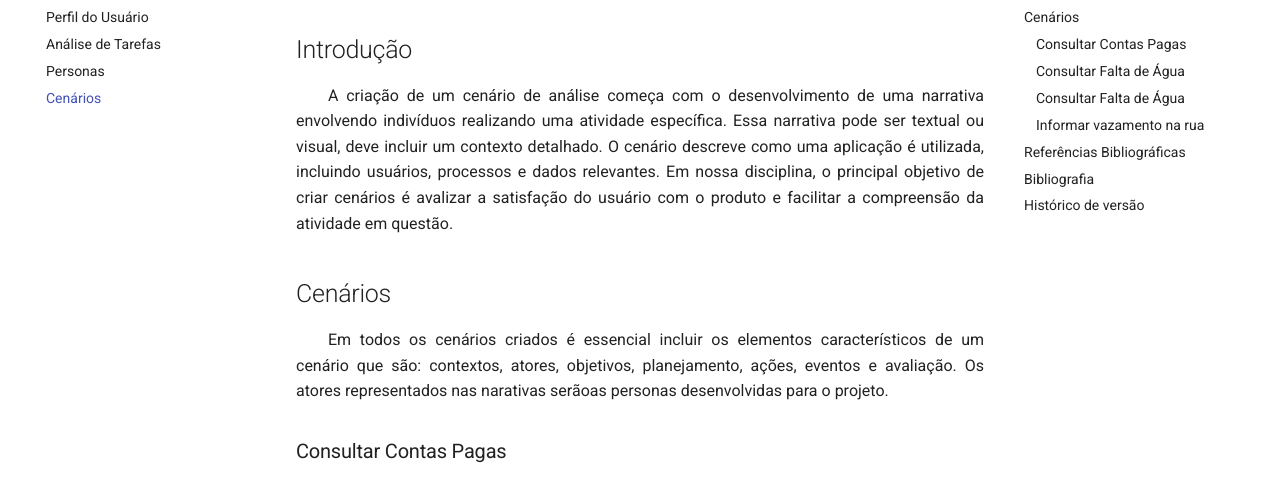
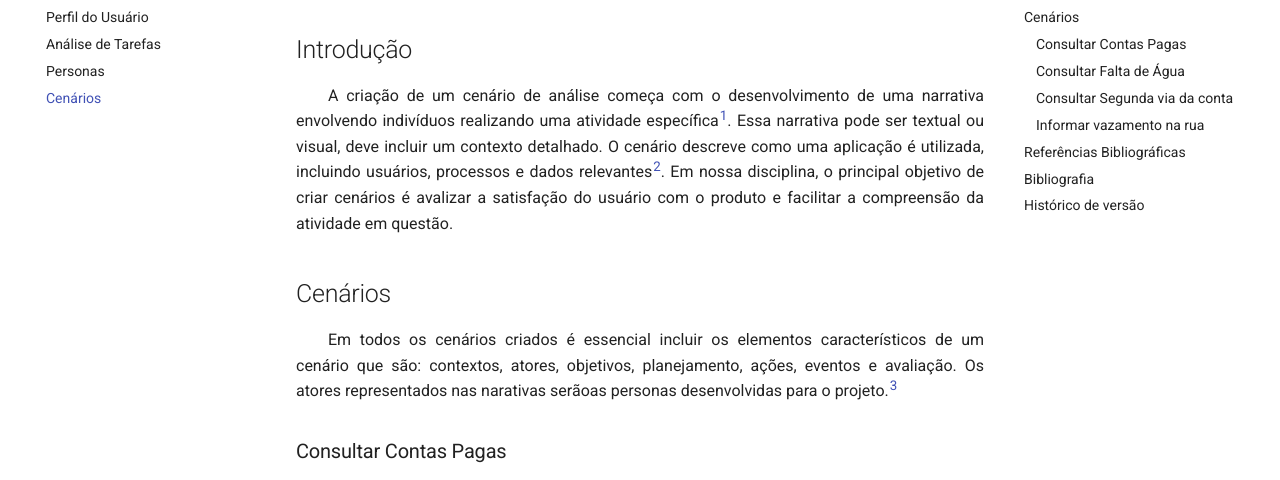
Before and after one commit to Interacao-Humano-Computador/2023.2-Caesb, an MkDocs documentation site: the page built from docs/analise-de-requisitos/cenario1.md, in a window 1280 px wide and 900 px high. Shown: the part 196-676 px from the top of the window. Built offline with MkDocs 1.6.1 and Material for MkDocs 9.7.7, drawn with Linux system fonts in a browser that asks for light colours; some of the changed text lies outside the part shown.

Commit message:
Arruma referencia e titulo

```diff
--- a/docs/analise-de-requisitos/cenario1.md
+++ b/docs/analise-de-requisitos/cenario1.md
@@ -2,11 +2,11 @@
 
 ## Introdução
 
-<p align="justify">&emsp;&emsp;A criação de um cenário de análise começa com o desenvolvimento de uma narrativa envolvendo indivíduos realizando uma atividade específica. Essa narrativa pode ser textual ou visual, deve incluir um contexto detalhado. O cenário descreve como uma aplicação é utilizada, incluindo usuários, processos e dados relevantes. Em nossa disciplina, o principal objetivo de criar cenários é avalizar a satisfação do usuário com o produto e facilitar a compreensão da atividade em questão.</p>
+<p align="justify">&emsp;&emsp;A criação de um cenário de análise começa com o desenvolvimento de uma narrativa envolvendo indivíduos realizando uma atividade específica<a href="#1"><sup>1</sup></a>. Essa narrativa pode ser textual ou visual, deve incluir um contexto detalhado. O cenário descreve como uma aplicação é utilizada, incluindo usuários, processos e dados relevantes<a href="#2"><sup>2</sup></a>. Em nossa disciplina, o principal objetivo de criar cenários é avalizar a satisfação do usuário com o produto e facilitar a compreensão da atividade em questão.</p>
 
 ## Cenários
 
-<p align="justify">&emsp;&emsp;Em todos os cenários criados é essencial incluir os elementos característicos de um cenário que são: contextos,  atores, objetivos, planejamento, ações, eventos e avaliação. Os atores representados nas narativas serãoas personas desenvolvidas para o projeto.</p>
+<p align="justify">&emsp;&emsp;Em todos os cenários criados é essencial incluir os elementos característicos de um cenário que são: contextos,  atores, objetivos, planejamento, ações, eventos e avaliação. Os atores representados nas narativas serãoas personas desenvolvidas para o projeto.<a href="#3"><sup>3</sup></a></p>
 
 ### Consultar Contas Pagas
    <p align="justify">&emsp;&emsp;Daniel Paulo Nunes, um professor de matemática do ensino médio com 40 anos de idade, residente em Brasília, é um cidadão comum que precisa acessar o site da Caesb para consultar suas contas pagas. Num dia ensolarado de domingo, depois de aproveitar seu café da manhã com sua esposa e filhos, Daniel decide lidar com sua papelada e verificar o histórico de contas pagas em seu laptop. Ele tem um conhecimento sólido na área da matemática, mas quando se trata de tecnologia, especialmente computadores, ele geralmente pede ajuda para seus filhos.</p>
@@ -32,7 +32,7 @@
 
 <p align="justify">&emsp;&emsp;Achando informações relevantes, Carla relata os problemas imediatamente, contribuindo para a comunidade de lojistas e fortalecendo ainda mais seus laços com eles. Ela percebe que, além de cuidar de sua loja e clientes, também pode ser uma voz ativa na resolução de problemas que afetam sua comunidade, algo que está alinhado com seu objetivo de melhorar sua loja e manter relacionamentos positivos com outros lojistas. Como Daniel, ela busca não apenas resolver suas questões pessoais, mas também contribuir positivamente para sua comunidade.</p>
 
-### Consultar Falta de Água
+### Consultar Segunda via da conta
 
 <p align="justify">&emsp;&emsp;Carla Mendes, a empreendedora de 32 anos que administra uma loja de perfumes no Gama, tem agora uma nova tarefa em mãos: emitir a segunda via da conta da Caesb. Carla, sempre em busca de melhorias para sua loja e atenta às necessidades de sua comunidade, sabe que a agilidade é essencial para manter seu negócio funcionando sem problemas.</p>
 
@@ -71,11 +71,11 @@
 
 ## Referências Bibliográficas
 
-> <a id="REF1" href="#anchor_1">1.</a> ROSSON, M.B., CARROL, J.M. Usability engineering: scenario-based development of human-computer interaction. Morgan Kaufmann, 2002.
+> <a id="1" href="#anchor_1">1.</a> ROSSON, M.B., CARROL, J.M. Usability engineering: scenario-based development of human-computer interaction. Morgan Kaufmann, 2002.
 
-> <a id="REF2" href="#anchor_2">2.</a> COOPER, Alan. The Inmates Are Running the Asylum: Why High Tech Products Drive Us Crazy and How to Restore the Sanity (2nd Edition). Sams Publishing, 1999.
+> <a id="2" href="#anchor_2">2.</a> COOPER, Alan. The Inmates Are Running the Asylum: Why High Tech Products Drive Us Crazy and How to Restore the Sanity (2nd Edition). Sams Publishing, 1999.
 
-> <a id="REF3" href="#anchor_3">3.</a> BARBOSA, S. D. J.; SILVA, B. S. Interação Humano-Computador. Rio de Janeiro: Elsevier, 2011.
+> <a id="3" href="#anchor_3">3.</a> BARBOSA, S. D. J.; SILVA, B. S. Interação Humano-Computador. Rio de Janeiro: Elsevier, 2011.
 
 
 ## Bibliografia
```
